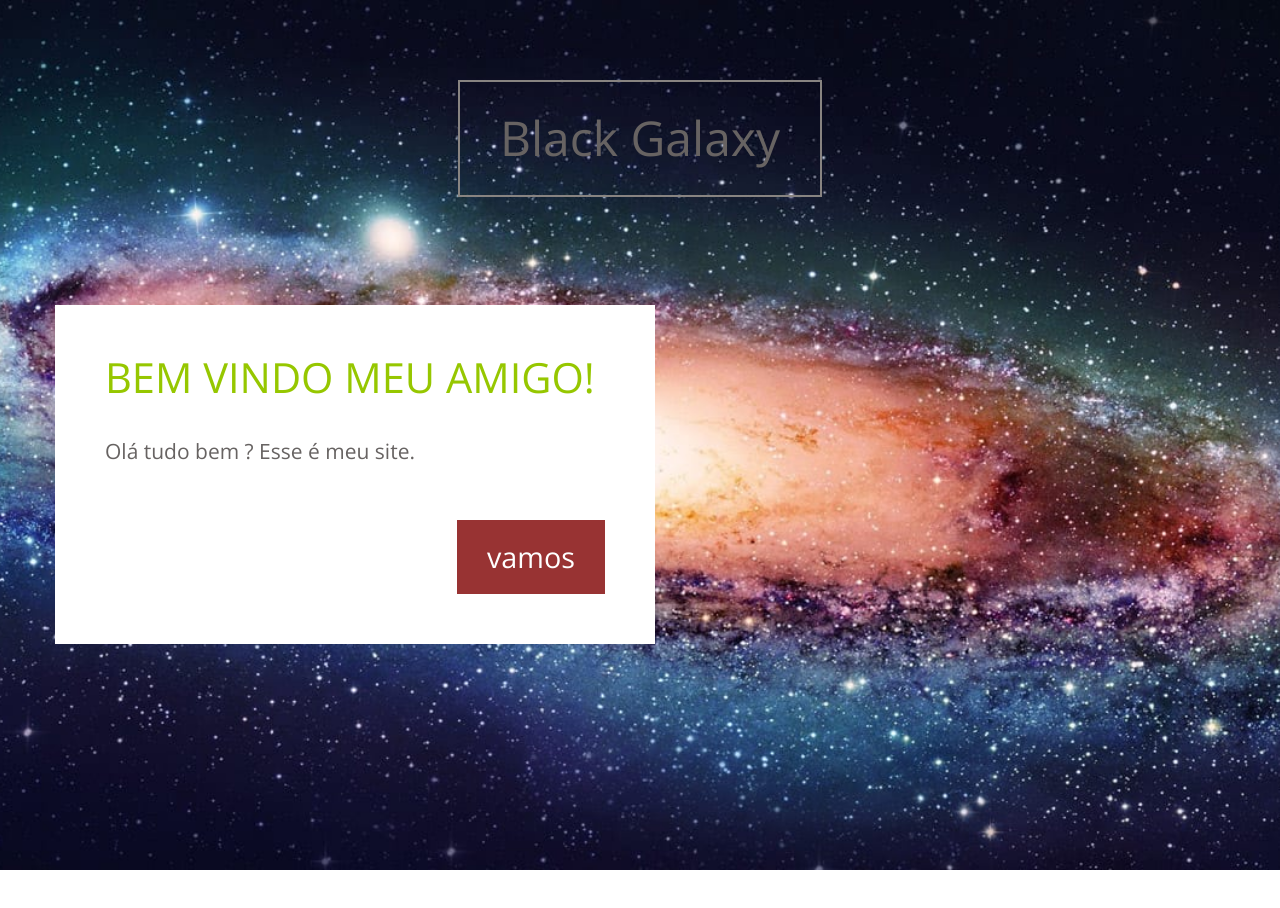
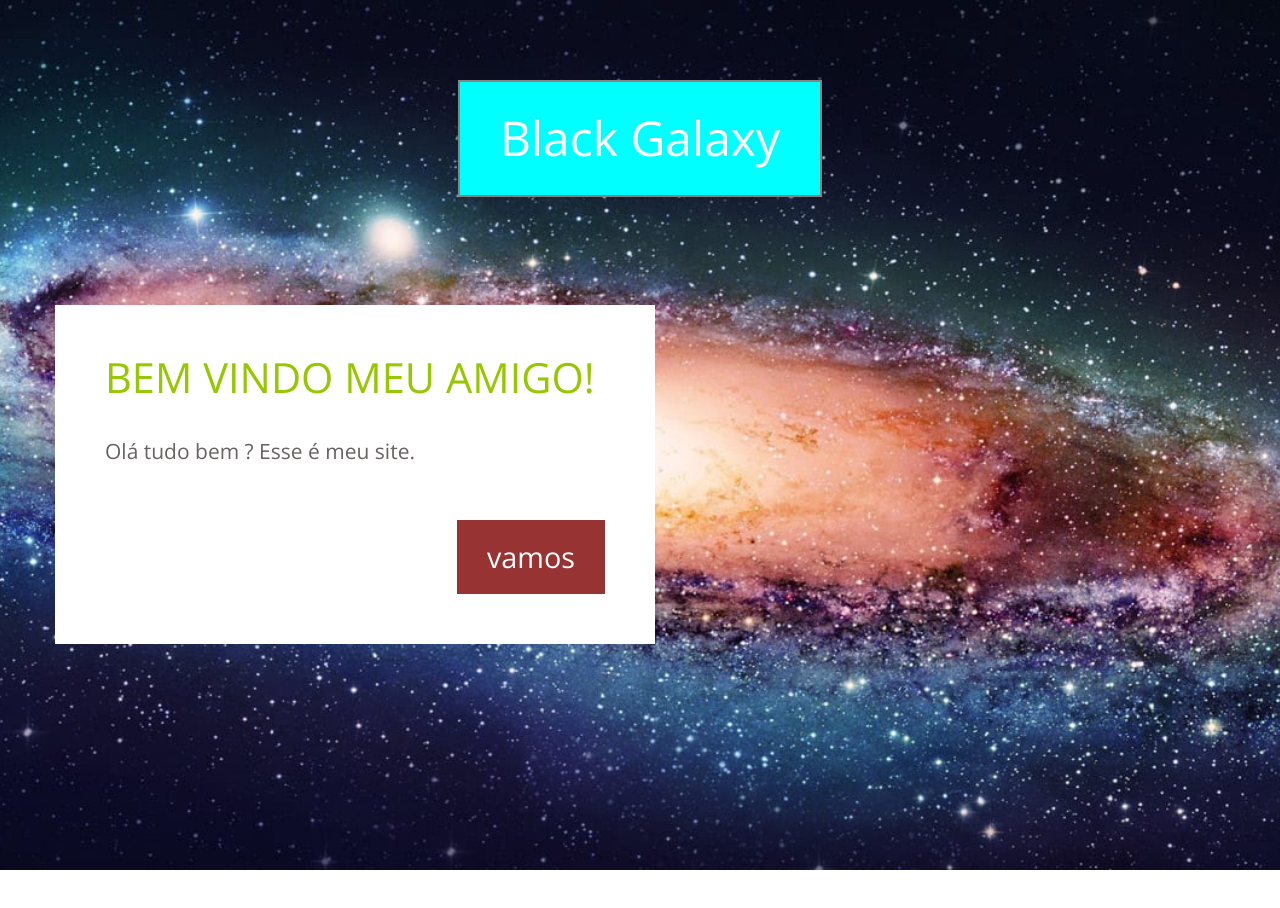
Before and after one commit to nicolasmarcaneiro/nicolasmarcaneiro.github.io, a plain HTML site: page index.html in a window 1280 px wide. Shown: the top 908 px of the page. Drawn offline with nearby package versions, Linux system fonts and the light colour scheme.

Commit message:
Alteração no código.

```diff
--- a/css/templatemo-style.css
+++ b/css/templatemo-style.css
@@ -58,10 +58,11 @@ p {
 
 .tm-site-title {
 	border: 2px solid #888481;
-	color: #676362;
+	color: #ffffff;
 	display: inline-block;
 	font-size: 3rem;
 	padding: 30px 40px;
+	background-color: aqua;
 }
 
 .tm-textbox {
```
